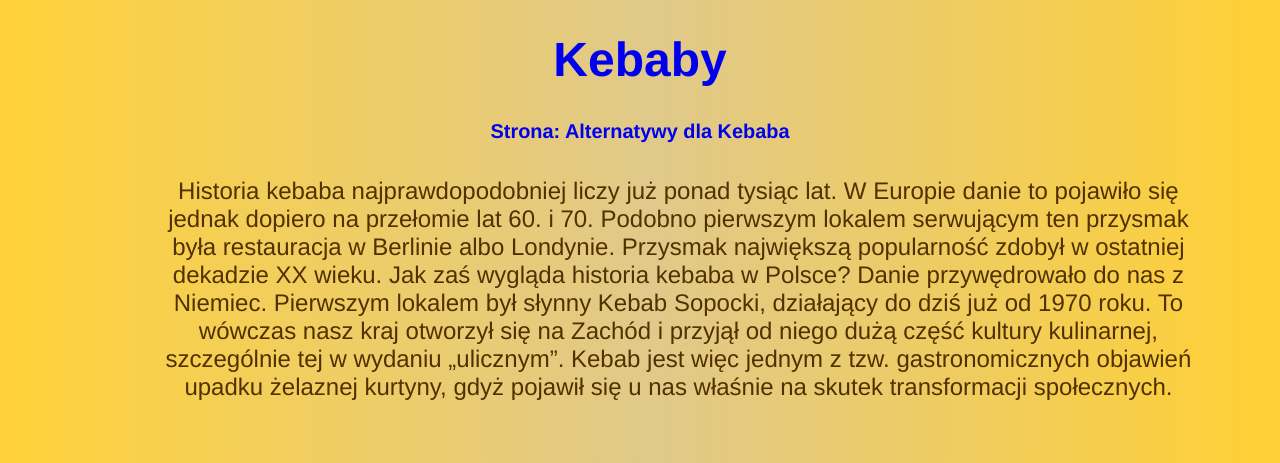
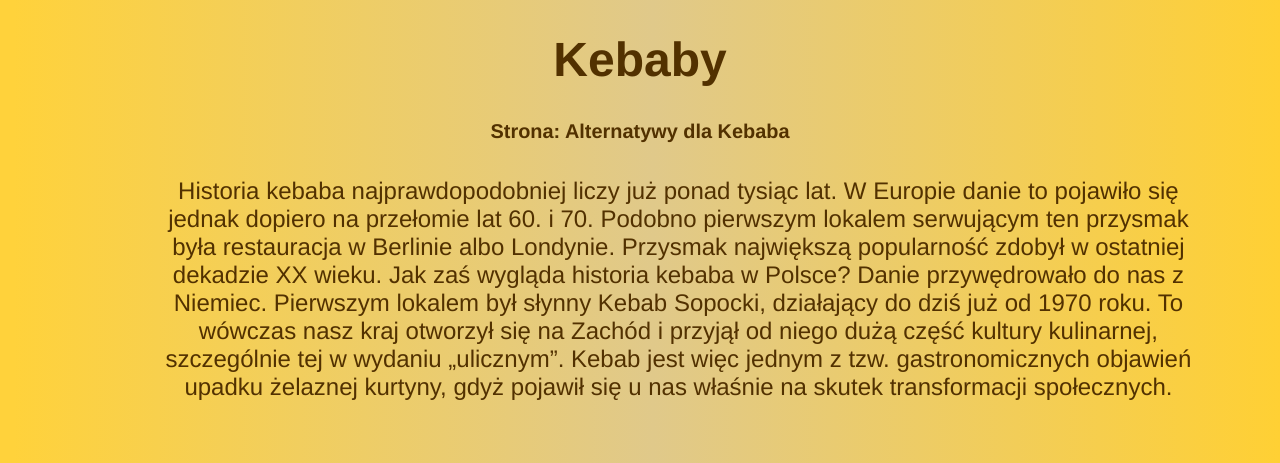
Before and after one commit to 1i-2022-Kacper-24/Kebeb_Majkel-Skuli, a plain HTML site: page index.html in a window 1280 px wide. Shown: the top 463 px of the page. Drawn offline with Linux system fonts and the light colour scheme.

Commit message:
Changes style

```diff
--- a/style.css
+++ b/style.css
@@ -63,16 +63,19 @@ img:hover {
 
 a {
     text-decoration: none;
+    color:  rgb(82, 49, 0);
 }
 
 a:visited {
-    color:  rgb(82, 49, 0)
+    color:  rgb(82, 49, 0);
 }
 
 .ranking {
     padding: 0;
     margin: 0;
 }
+
+
 
 ol {
     color: #000000;
```
